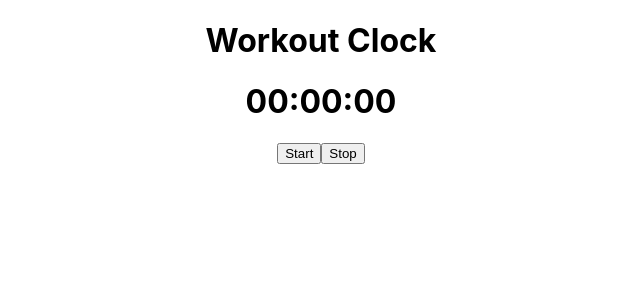
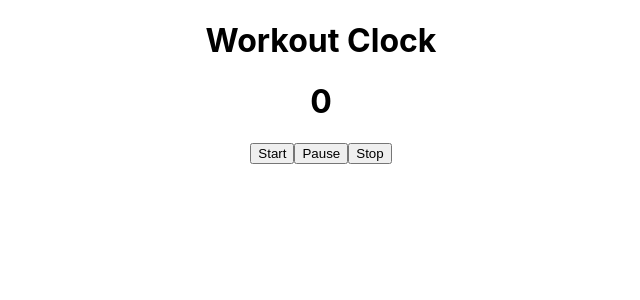
Before and after one commit to DeclanBernardin/Workout_clock, a React (Create React App) app: page / in a window 1280 px wide. Shown: the top 300 px of the page, without its empty margins (319-959 px from the left). Built offline with nearby package versions, Linux system fonts and the light colour scheme.

Commit message:
added some logic to increase the seconds in state

```diff
--- a/src/Components/Timer/Timer.jsx
+++ b/src/Components/Timer/Timer.jsx
@@ -10,21 +10,38 @@ class Timer extends Component {
         timeHours: 0
     }
 
+
     StartTimer = () => {
         if (this.state.timerOn === false) {
             this.setState({
                 timerOn: true,
             })
+             setInterval(() => {
+                 let num = this.state.timeSeconds++
+                 console.log(num)
+                if (num > this.state.timeSeconds) {
+                    this.setState({
+                        ...this.state, timeSeconds: num
+                    })
+                }
+
+             }, 1000);
         } else {
             console.log('already on')
         }
     }
 
+
+
+
     StopTimer = () => {
         if (this.state.timerOn === true) {
             this.setState({
+                ...this.state,
                 timerOn: false,
+                timeSeconds: 0,
             })
+
         } else {
             console.log('already off')
         }
@@ -32,10 +49,13 @@ class Timer extends Component {
     render() {
         return (
             <div>
-                <h1>00:00:00</h1>
+                <h1>{this.state.timeSeconds}</h1>
 
                 <button onClick={this.StartTimer}>
                     Start
+                </button>
+                <button>
+                    Pause
                 </button>
                 <button onClick={this.StopTimer}>
                     Stop
--- a/src/index.js
+++ b/src/index.js
@@ -7,6 +7,7 @@ import reportWebVitals from './reportWebVitals';
 ReactDOM.render(
 
     <App />
+
   ,
   document.getElementById('root')
 );
```
Also changed, not shown: src/Components/Inputs/Inputs.jsx (deleted).
